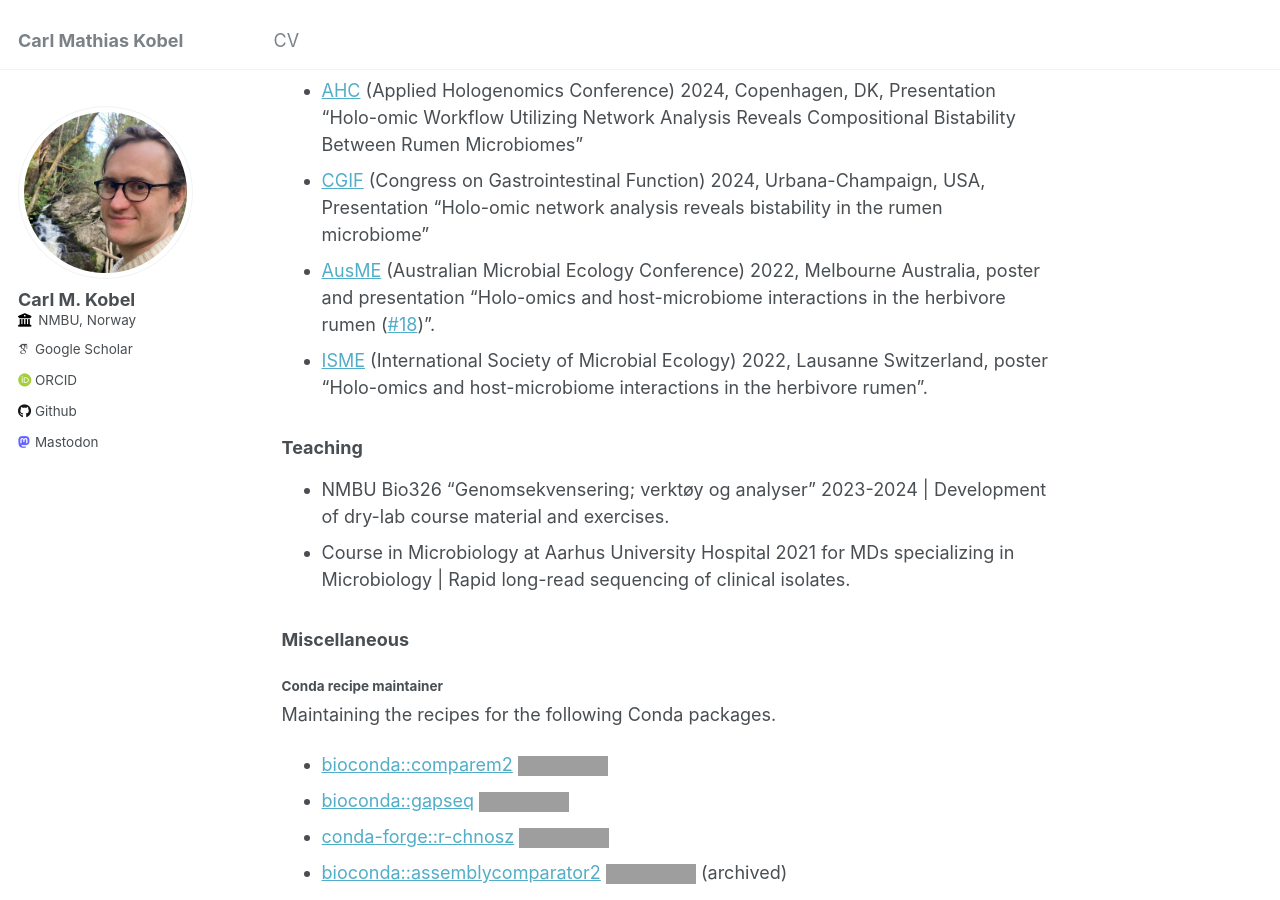
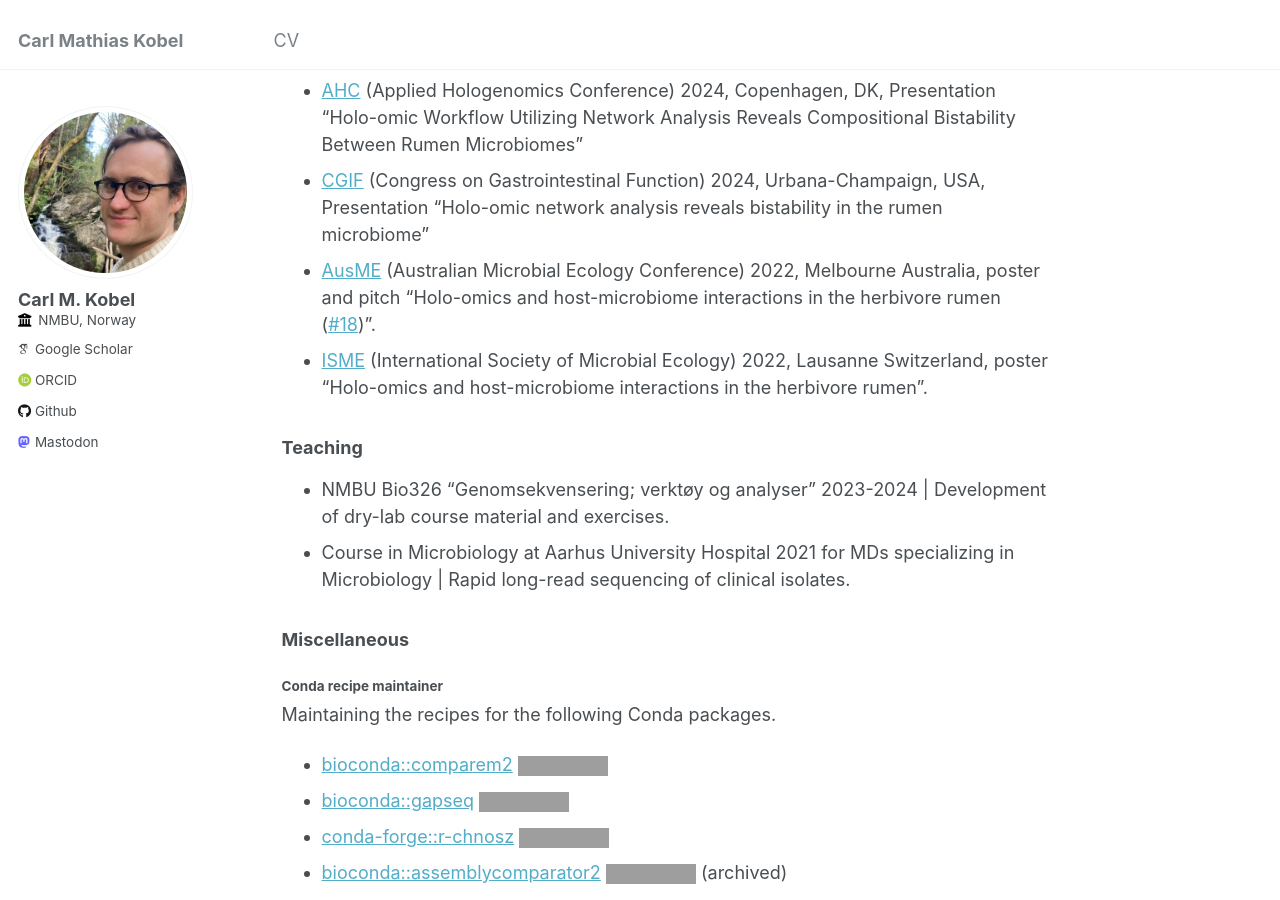
Before and after one commit to cmkobel/cmkobel.github.io, a Jekyll site: the page built from _pages/about.md, in a window 1280 px wide and 900 px high, scrolled down 636 px. Built offline with Jekyll 4.4.1, drawn with Linux system fonts in a browser that asks for light colours; some web fonts are replaced; grey boxes are pictures that could not be loaded.

Commit message:
Update about.md

```diff
--- a/_pages/about.md
+++ b/_pages/about.md
@@ -22,7 +22,7 @@ Looking for a postdoc position in the Copenhagen area from ~march 2024.
 ### Presentations
   - [AHC](https://www.appliedhologenomicsconference.eu/) (Applied Hologenomics Conference) 2024, Copenhagen, DK, Presentation "Holo-omic Workflow Utilizing Network Analysis Reveals Compositional Bistability Between Rumen Microbiomes"
   - [CGIF](https://www.congressgastrofunction.org/) (Congress on Gastrointestinal Function) 2024, Urbana-Champaign, USA, Presentation "Holo-omic network analysis reveals bistability in the rumen microbiome"
-  - [AusME](https://www.ausme-microbes.org.au/) (Australian Microbial Ecology Conference) 2022, Melbourne Australia, poster and presentation "Holo-omics and host-microbiome interactions in the herbivore rumen ([#18](https://ausme-2022.p.asnevents.com.au/days/2022-11-07/abstract/86540))".
+  - [AusME](https://www.ausme-microbes.org.au/) (Australian Microbial Ecology Conference) 2022, Melbourne Australia, poster and pitch "Holo-omics and host-microbiome interactions in the herbivore rumen ([#18](https://ausme-2022.p.asnevents.com.au/days/2022-11-07/abstract/86540))".
   - [ISME](https://www.isme-microbes.org/) (International Society of Microbial Ecology) 2022, Lausanne Switzerland, poster "Holo-omics and host-microbiome interactions in the herbivore rumen".
 
 
```
